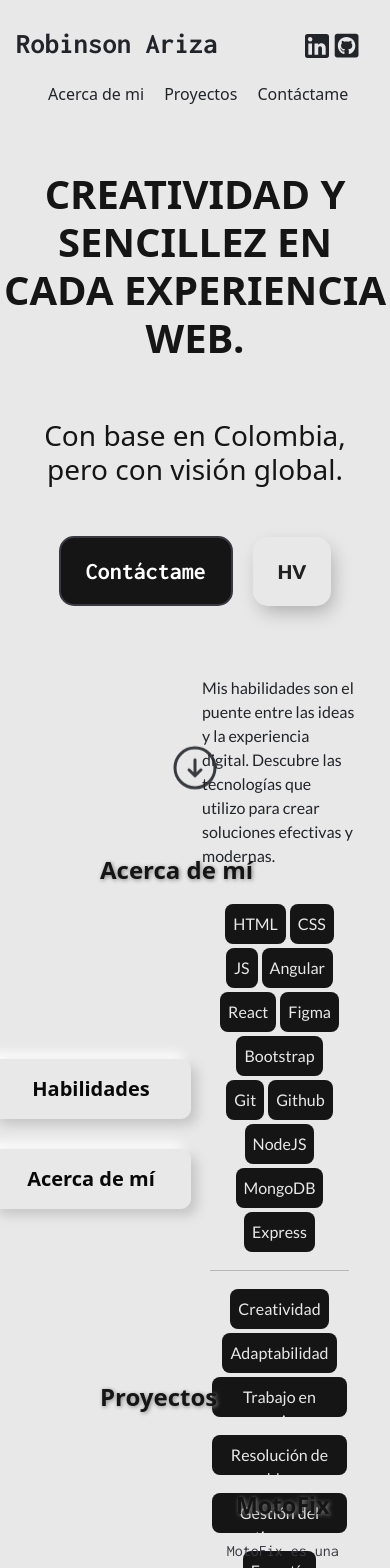
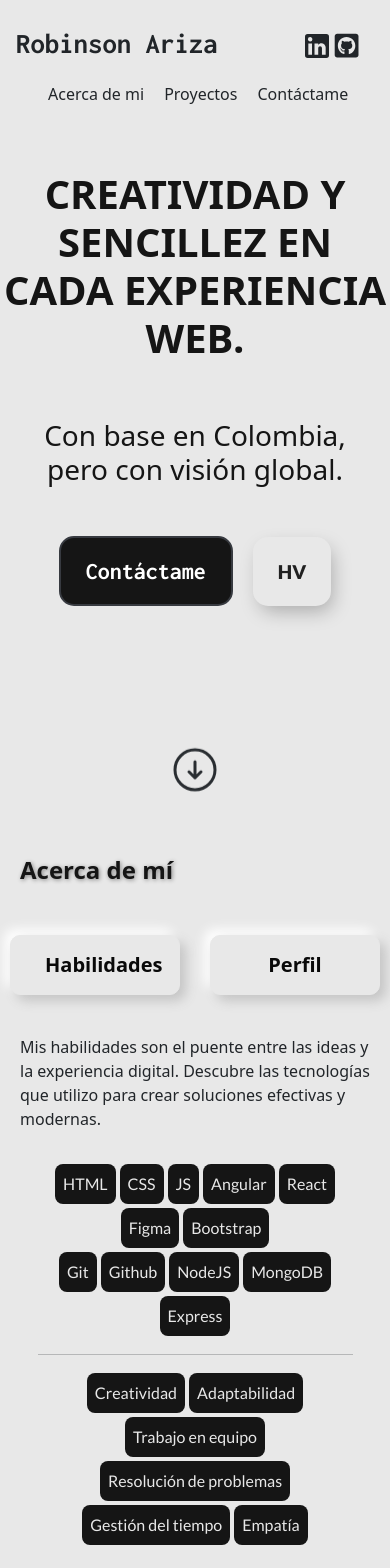
Before and after one commit to Robariza/portafolioWeb, an Angular app in the folder frontend/portafolioWeb/: page / in a window 390 px wide. Shown: the top 1568 px of the page. Built offline with nearby package versions, Linux system fonts and the light colour scheme.

Commit message:
[update] media queries about

```diff
--- a/frontend/portafolioWeb/src/app/app.component.css
+++ b/frontend/portafolioWeb/src/app/app.component.css
@@ -18,5 +18,6 @@ main h2{
 
     main h2{
         font-size: 1.5rem;
+        margin: 80px 20px 50px;
     }
 }
--- a/frontend/portafolioWeb/src/app/components/about/about.component.css
+++ b/frontend/portafolioWeb/src/app/components/about/about.component.css
@@ -1,22 +1,17 @@
 .about-container {
+    display: flex;
+    align-items: center;
     width: 100%;
     height: 40vh;
-
-    display: flex;
-    justify-content: space-evenly;
-    align-items: center;
 }
 
 .about-sections {
-    width: 40%;
-    height: auto;
-
     display: flex;
     flex-direction: column;
     justify-content: space-evenly;
     align-items: center;
-
-    gap: 30px;
+    width: 40%;
+    gap: 20px;
 }
 
 .about-sections button {
@@ -38,20 +33,19 @@
     box-shadow: inset 4px 4px 12px #c5c5c5, inset -4px -4px 12px #ffffff;
 }
 
-.about-me{
-    width: 50%;
-    height: auto;
-    padding: 20px;
-
+.about-me,
+.skills {
     display: flex;
+    flex-direction: column;
     justify-content: center;
     align-items: center;
-
-    flex-direction: column;
+    width: 50%;
+    padding: 20px;
 }
 
-.about-me p {
-    font-family: var(--fontLato);
+.about-me p,
+.skills p {
+    width: 100%;
 }
 
 .icon-social {
@@ -62,46 +56,52 @@
 }
 
 .icon-social a {
-    color: var(--colorSecondario);
-}
-
-.skills {
-    width: 50%;
-    height: auto;
-    padding: 20px;
-
-    display: flex;
-    flex-direction: column;
-    justify-content: center;
-    align-items: center;
-}
-
-.skills p{
-    width: 100%;
-    height: auto;
-
-    font-family: var(--fontLato);
+    color: var(--colorSecondario)
 }
 
 .skills-list {
     width: 90%;
-    height: auto;
     text-align: center;
-    margin-top: 18px;
+    margin-top: 15px;
 }
 
 .skills-list button {
-    width: auto;
-    height: 40px;
     cursor: inherit;
-
     padding: 8px;
     margin: 2px;
-
     border: none;
     border-radius: 8px;
-
     background-color: var(--colorSecondario);
     color: var(--colorPrincipal);
     font-family: var(--fontLato);
 }
+
+/* Responsive */
+/* Dispositivos pequeños (móviles en vertical, <576px) */
+@media (max-width: 576px) {
+    .about-container {
+        height: 70vh;
+        flex-direction: column;
+    }
+
+    .about-sections {
+        width: 100%;
+        padding: 0;
+        flex-direction: row;
+        align-items: flex-start;
+    }
+
+    .about-sections button {
+        width: 170px;
+    }
+
+    .about-me,
+    .skills {
+        width: 100%;
+        margin-top: 20px;
+    }
+
+    .icon-social {
+        gap: 10px;
+    }
+}
--- a/frontend/portafolioWeb/src/app/components/about/about.component.html
+++ b/frontend/portafolioWeb/src/app/components/about/about.component.html
@@ -1,13 +1,14 @@
 <section class="about-container">
     <div class="about-sections">
         <button (click)="changeView('view1')">Habilidades</button>
-        <button (click)="changeView('view2')">Acerca de mí</button>
+        <button (click)="changeView('view2')">Perfil</button>
     </div>
     <!-- about me section -->
     <div class="about-me" *ngIf="currentView === 'view2'">
         <p>Soy un desarrollador frontend con conocimientos fullstack, enfocado en crear experiencias digitales
             efectivas y visualmente atractivas. Trabajo con tecnologías como Angular,React, Node.js y MongoDB, fusionando
             diseño y funcionalidad para ofrecer soluciones web modernas.
+            <br>
             <br>
             Mi pasión por la programación me impulsa a seguir aprendiendo y mejorar constantemente. Busco proyectos que
             desafíen mis habilidades y me permitan crecer como profesional. Si quieres ver más sobre mi proceso, visita
```
